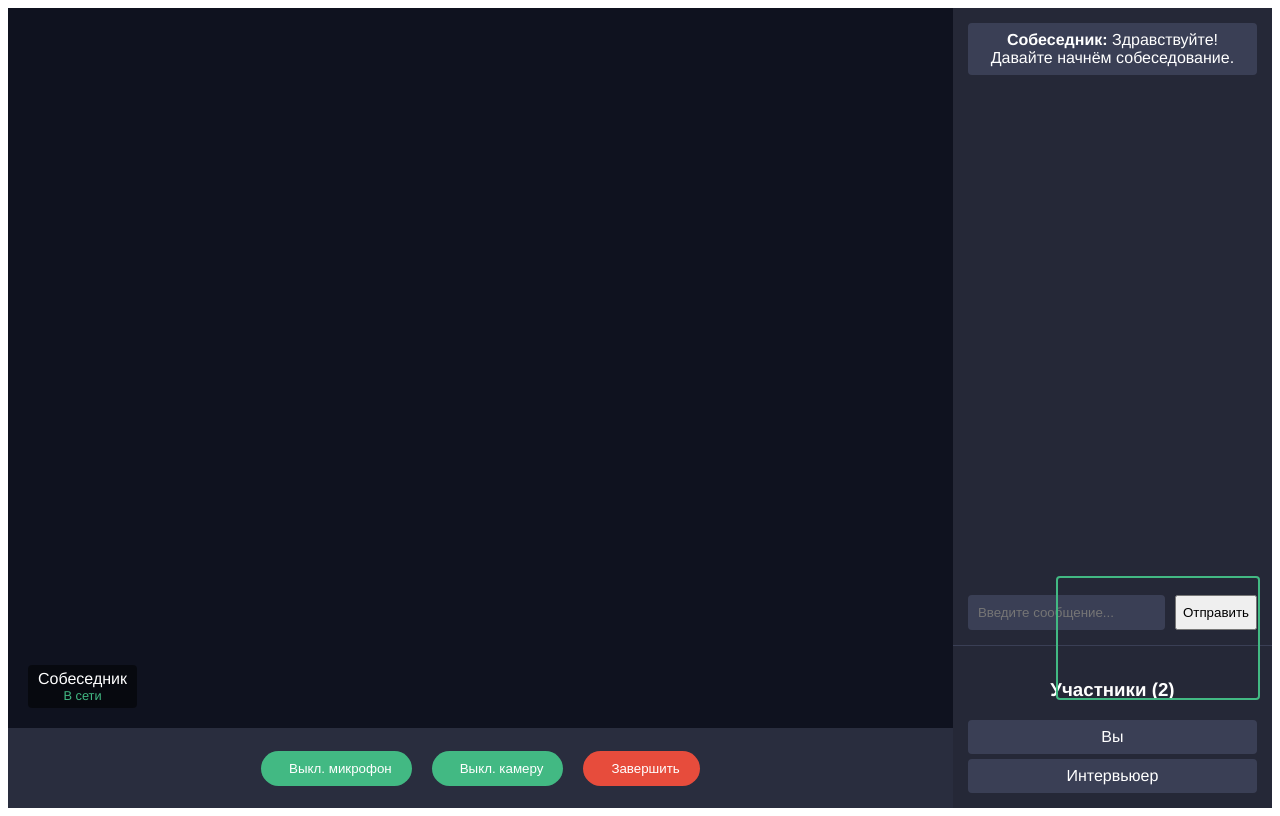
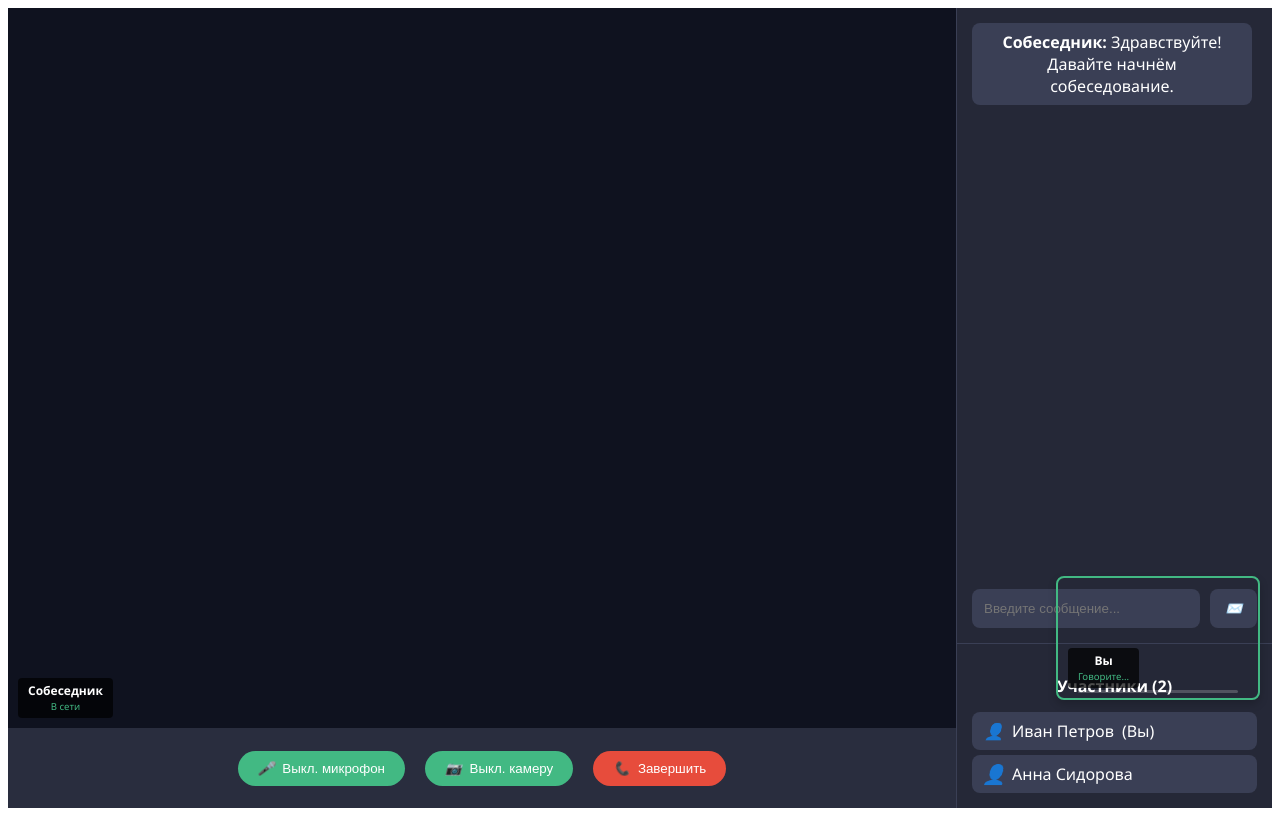
Before and after one commit to senks69/interview_trainer, a Vue app in the folder client/: page /interview in a window 1280 px wide. Built offline with nearby package versions, Linux system fonts and the light colour scheme; no server answers.

Commit message:
add some diff

```diff
--- a/client/src/components/AuthPage.vue
+++ b/client/src/components/AuthPage.vue
@@ -27,6 +27,7 @@ export default {
   methods: {
     handleSubmit() {
       console.log(this.email, this.password);
+      this.$router.push("/home");
     },
   },
 };
--- a/client/src/components/InterviewPage.vue
+++ b/client/src/components/InterviewPage.vue
@@ -9,9 +9,16 @@
       </div>
     </div>
 
-    <!-- Ваше видео (превью) -->
-    <div class="local-video">
+    <!-- Ваше видео (превью) с индикацией звука -->
+    <div class="local-video" :class="{ speaking: isSpeaking }">
       <video ref="localVideo" autoplay playsinline muted></video>
+      <div class="volume-indicator"></div>
+      <div class="user-info">
+        <span class="user-name">Вы</span>
+        <span class="user-status">{{
+          micMuted ? "Микрофон выключен" : "Говорите..."
+        }}</span>
+      </div>
     </div>
 
     <!-- Панель управления -->
@@ -38,6 +45,7 @@
             v-for="(message, index) in messages"
             :key="index"
             class="message"
+            :class="{ 'own-message': message.sender === 'Вы' }"
           >
             <strong>{{ message.sender }}:</strong> {{ message.text }}
           </div>
@@ -47,8 +55,14 @@
             v-model="newMessage"
             @keyup.enter="sendMessage"
             placeholder="Введите сообщение..."
+            :disabled="micMuted"
           />
-          <button @click="sendMessage">Отправить</button>
+          <button
+            @click="sendMessage"
+            :disabled="micMuted || !newMessage.trim()"
+          >
+            <i class="icon-send"></i>
+          </button>
         </div>
       </div>
 
@@ -59,7 +73,9 @@
           :key="participant.id"
           class="participant"
         >
+          <i class="icon-user" :class="{ speaking: participant.speaking }"></i>
           {{ participant.name }}
+          <span v-if="participant.id === 1">(Вы)</span>
         </div>
       </div>
     </div>
@@ -73,6 +89,10 @@ export default {
     return {
       micMuted: false,
       cameraOff: false,
+      isSpeaking: false,
+      audioContext: null,
+      analyser: null,
+      animationId: null,
       messages: [
         {
           sender: "Собеседник",
@@ -81,8 +101,8 @@ export default {
       ],
       newMessage: "",
       participants: [
-        { id: 1, name: "Вы" },
-        { id: 2, name: "Интервьюер" },
+        { id: 1, name: "Иван Петров", speaking: false },
+        { id: 2, name: "Анна Сидорова", speaking: true },
       ],
       localStream: null,
       remoteStream: null,
@@ -96,13 +116,48 @@ export default {
           audio: true,
         });
         this.$refs.localVideo.srcObject = this.localStream;
+        this.setupAudioAnalysis();
 
-        // Здесь должна быть логика подключения к удаленному потоку
-        // this.remoteStream = ...
-        // this.$refs.remoteVideo.srcObject = this.remoteStream
+        // Симуляция удаленного потока (в реальном приложении нужно WebRTC подключение)
+        setTimeout(() => {
+          this.remoteStream = new MediaStream(this.localStream.getTracks());
+          this.$refs.remoteVideo.srcObject = this.remoteStream;
+        }, 1000);
       } catch (error) {
         console.error("Ошибка доступа к медиаустройствам:", error);
       }
+    },
+    setupAudioAnalysis() {
+      try {
+        this.audioContext = new (window.AudioContext ||
+          window.webkitAudioContext)();
+        this.analyser = this.audioContext.createAnalyser();
+        this.analyser.fftSize = 256;
+
+        const audioSource = this.audioContext.createMediaStreamSource(
+          this.localStream
+        );
+        audioSource.connect(this.analyser);
+
+        this.detectSound();
+      } catch (error) {
+        console.error("Ошибка анализа аудио:", error);
+      }
+    },
+    detectSound() {
+      const dataArray = new Uint8Array(this.analyser.frequencyBinCount);
+      this.analyser.getByteFrequencyData(dataArray);
+
+      let sum = 0;
+      for (let i = 0; i < dataArray.length; i++) {
+        sum += dataArray[i];
+      }
+      const average = sum / dataArray.length;
+
+      this.isSpeaking = average > 10 && !this.micMuted;
+      this.participants[0].speaking = this.isSpeaking;
+
+      this.animationId = requestAnimationFrame(this.detectSound);
     },
     toggleMic() {
       this.micMuted = !this.micMuted;
@@ -121,26 +176,42 @@ export default {
       }
     },
     sendMessage() {
-      if (this.newMessage.trim()) {
+      if (this.newMessage.trim() && !this.micMuted) {
         this.messages.push({
           sender: "Вы",
           text: this.newMessage,
         });
         this.newMessage = "";
-        // Здесь можно добавить прокрутку чата вниз
+        this.scrollChatToBottom();
+      }
+    },
+    scrollChatToBottom() {
+      const chat = this.$el.querySelector(".chat-messages");
+      if (chat) {
+        setTimeout(() => {
+          chat.scrollTop = chat.scrollHeight;
+        }, 50);
       }
     },
     endInterview() {
-      if (this.localStream) {
-        this.localStream.getTracks().forEach((track) => track.stop());
+      if (confirm("Завершить собеседование?")) {
+        if (this.localStream) {
+          this.localStream.getTracks().forEach((track) => track.stop());
+        }
+        this.$router.push("/feedback");
       }
-      this.$router.push("/feedback");
     },
   },
   mounted() {
     this.startVideo();
   },
   beforeUnmount() {
+    if (this.animationId) {
+      cancelAnimationFrame(this.animationId);
+    }
+    if (this.audioContext) {
+      this.audioContext.close();
+    }
     if (this.localStream) {
       this.localStream.getTracks().forEach((track) => track.stop());
     }
@@ -156,6 +227,7 @@ export default {
   height: 100vh;
   background: #1c1f2e;
   color: white;
+  font-family: "Segoe UI", Tahoma, Geneva, Verdana, sans-serif;
 }
 
 .main-video {
@@ -179,14 +251,70 @@ export default {
   width: 200px;
   height: 120px;
   border: 2px solid #42b983;
-  border-radius: 4px;
+  border-radius: 8px;
   overflow: hidden;
+  transition: all 0.3s ease;
+  box-shadow: 0 4px 8px rgba(0, 0, 0, 0.2);
+}
+
+.local-video.speaking {
+  border-color: #ff5722;
+  box-shadow: 0 0 15px #ff5722;
 }
 
 .local-video video {
   width: 100%;
   height: 100%;
   object-fit: cover;
+}
+
+.volume-indicator {
+  position: absolute;
+  bottom: 5px;
+  left: 50%;
+  transform: translateX(-50%);
+  width: 80%;
+  height: 3px;
+  background: rgba(255, 255, 255, 0.2);
+  border-radius: 3px;
+  overflow: hidden;
+}
+
+.local-video.speaking .volume-indicator::before {
+  content: "";
+  position: absolute;
+  top: 0;
+  left: 0;
+  height: 100%;
+  width: 100%;
+  background: #ff5722;
+  animation: volumePulse 1.5s infinite;
+}
+
+.user-info {
+  position: absolute;
+  bottom: 10px;
+  left: 10px;
+  background: rgba(0, 0, 0, 0.7);
+  padding: 5px 10px;
+  border-radius: 4px;
+  font-size: 12px;
+  line-height: 1.4;
+}
+
+.user-name {
+  display: block;
+  font-weight: bold;
+}
+
+.user-status {
+  display: block;
+  font-size: 0.8em;
+  color: #42b983;
+}
+
+.local-video.speaking .user-status {
+  color: #ff5722;
 }
 
 .control-panel {
@@ -197,6 +325,7 @@ export default {
   align-items: center;
   gap: 20px;
   background: #292d3e;
+  padding: 10px;
 }
 
 .control-panel button {
@@ -209,6 +338,11 @@ export default {
   display: flex;
   align-items: center;
   gap: 8px;
+  transition: all 0.2s ease;
+}
+
+.control-panel button:hover {
+  transform: translateY(-2px);
 }
 
 .control-panel button.active {
@@ -219,12 +353,17 @@ export default {
   background: #e74c3c;
 }
 
+.control-panel button.end-call:hover {
+  background: #c0392b;
+}
+
 .sidebar {
   grid-column: 2;
   grid-row: 1 / span 2;
   background: #252837;
   display: flex;
   flex-direction: column;
+  border-left: 1px solid #3a3f55;
 }
 
 .chat-container {
@@ -238,13 +377,20 @@ export default {
   flex: 1;
   overflow-y: auto;
   margin-bottom: 15px;
+  padding-right: 5px;
 }
 
 .message {
   margin-bottom: 10px;
-  padding: 8px;
+  padding: 8px 12px;
   background: #3a3f55;
-  border-radius: 4px;
+  border-radius: 8px;
+  word-break: break-word;
+}
+
+.message.own-message {
+  background: #42b983;
+  color: white;
 }
 
 .chat-input {
@@ -254,11 +400,29 @@ export default {
 
 .chat-input input {
   flex: 1;
-  padding: 10px;
-  border-radius: 4px;
+  padding: 12px;
+  border-radius: 8px;
   border: none;
   background: #3a3f55;
   color: white;
+}
+
+.chat-input input:disabled {
+  opacity: 0.6;
+}
+
+.chat-input button {
+  padding: 0 15px;
+  border-radius: 8px;
+  border: none;
+  background: #42b983;
+  color: white;
+  cursor: pointer;
+}
+
+.chat-input button:disabled {
+  background: #3a3f55;
+  cursor: not-allowed;
 }
 
 .participants {
@@ -266,25 +430,71 @@ export default {
   border-top: 1px solid #3a3f55;
 }
 
+.participants h3 {
+  margin-bottom: 15px;
+  font-size: 16px;
+}
+
 .participant {
-  padding: 8px;
+  padding: 8px 12px;
   margin-top: 5px;
   background: #3a3f55;
-  border-radius: 4px;
+  border-radius: 8px;
+  display: flex;
+  align-items: center;
+  gap: 8px;
 }
 
-.user-info {
-  position: absolute;
-  bottom: 20px;
-  left: 20px;
-  background: rgba(0, 0, 0, 0.5);
-  padding: 5px 10px;
-  border-radius: 4px;
+.icon-user {
+  color: #42b983;
 }
 
-.user-status {
-  display: block;
-  font-size: 0.8em;
-  color: #42b983;
+.icon-user.speaking {
+  color: #ff5722;
+  animation: pulse 1.5s infinite;
+}
+
+@keyframes volumePulse {
+  0% {
+    transform: scaleX(0.3);
+    opacity: 0.7;
+  }
+  50% {
+    transform: scaleX(1);
+    opacity: 1;
+  }
+  100% {
+    transform: scaleX(0.3);
+    opacity: 0.7;
+  }
+}
+
+@keyframes pulse {
+  0% {
+    transform: scale(1);
+  }
+  50% {
+    transform: scale(1.2);
+  }
+  100% {
+    transform: scale(1);
+  }
+}
+
+/* Иконки (можно заменить на реальные иконки из шрифта или SVG) */
+.icon-mic::before {
+  content: "🎤";
+}
+.icon-camera::before {
+  content: "📷";
+}
+.icon-phone::before {
+  content: "📞";
+}
+.icon-send::before {
+  content: "✉️";
+}
+.icon-user::before {
+  content: "👤";
 }
 </style>
```
